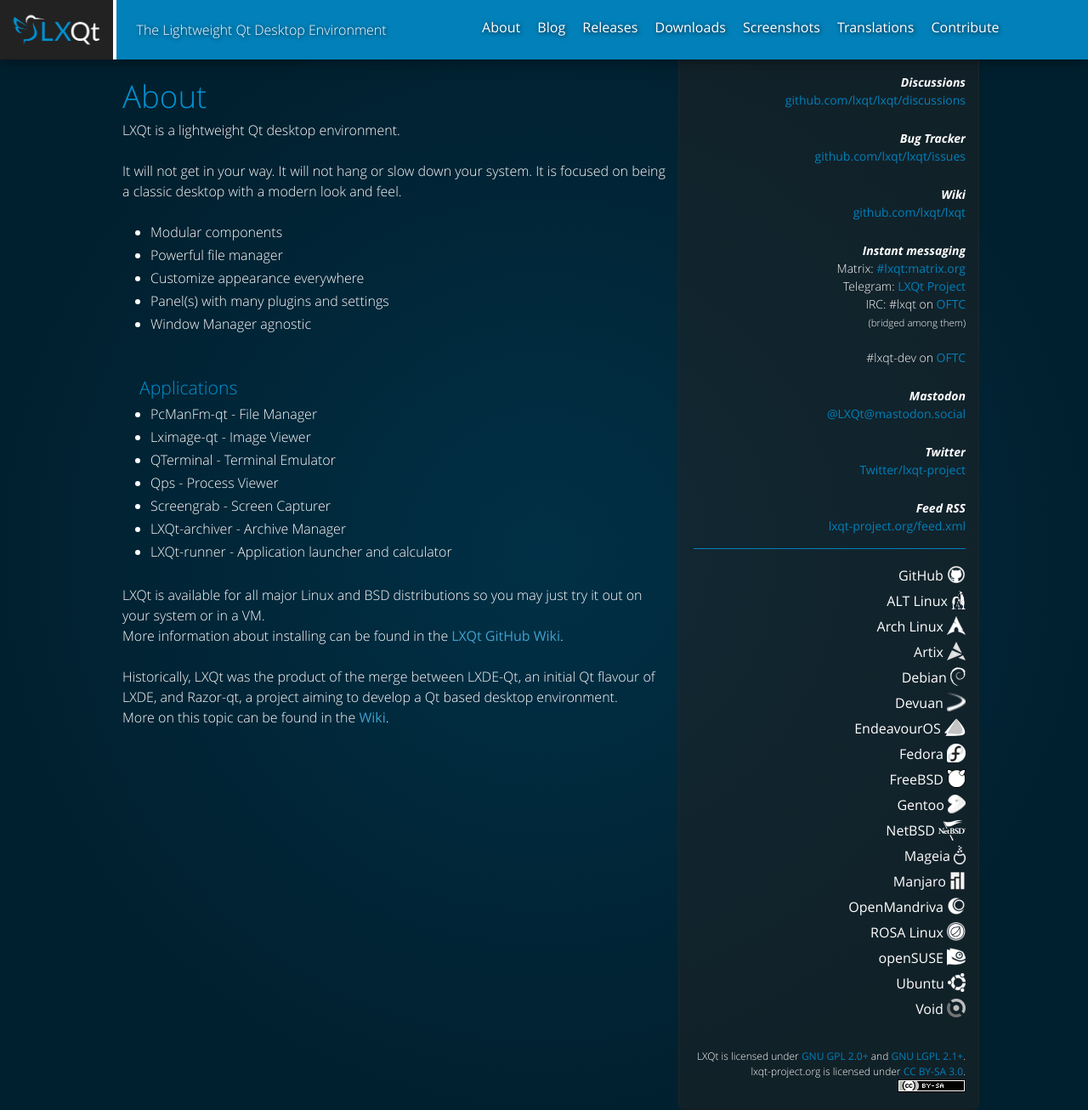
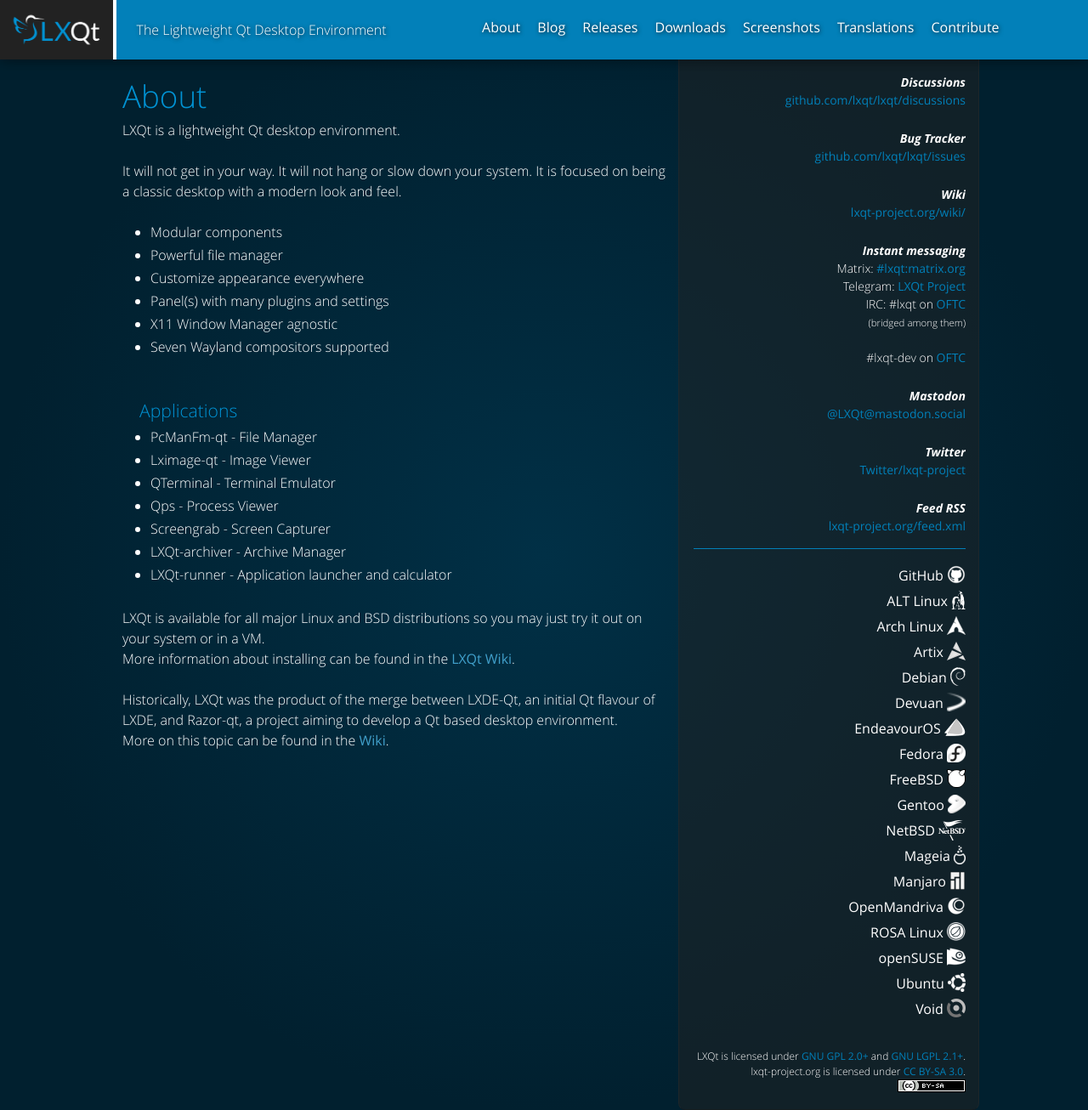
Before and after one commit to lxqt/lxqt.github.io, a Jekyll site: the page built from about.html, in a window 1280 px wide. Shown: the whole page at 85% size. Built offline with Jekyll 4.4.1, drawn with Linux system fonts in a browser that asks for light colours.

Commit message:
Changed wiki link, mentioned Wayland (#177)

```diff
--- a/_includes/links.html
+++ b/_includes/links.html
@@ -23,7 +23,7 @@
                     <p>Wiki</p>
                 </dt>
                 <dd>
-                    <p><a href="https://github.com/lxqt/lxqt/wiki">github.com/lxqt/lxqt</a></p>
+                    <p><a href="https://lxqt-project.org/wiki/">lxqt-project.org/wiki/</a></p>
                 </dd>
                 <dt>
                     <p>Instant messaging</p>
--- a/about.html
+++ b/about.html
@@ -15,7 +15,8 @@
 <li>Powerful file manager</li>
 <li>Customize appearance everywhere</li>
 <li>Panel(s) with many plugins and settings</li>
-<li>Window Manager agnostic</li>
+<li>X11 Window Manager agnostic</li>
+<li>Seven Wayland compositors supported</li>
 </ul>
 <br/>
 
@@ -35,11 +36,11 @@
 <p>LXQt is available for all major Linux and BSD distributions so you may just try it
 out on your system or in a VM.<br>
 More information about installing can be found in the
-<a href="https://github.com/lxqt/lxqt/wiki/">LXQt GitHub Wiki</a>.
+<a href="https://lxqt-project.org/wiki/">LXQt Wiki</a>.
 </p>
 <p>
 Historically, LXQt was the product of the merge between LXDE-Qt, an initial Qt
 flavour of LXDE, and Razor-qt, a project aiming to develop a Qt based desktop environment.<br>
 More on this topic can be found in the
-<a href="https://github.com/lxqt/lxqt/wiki/History">Wiki</a>.
+<a href="https://lxqt-project.org/wiki/History">Wiki</a>.
 </p>
```
